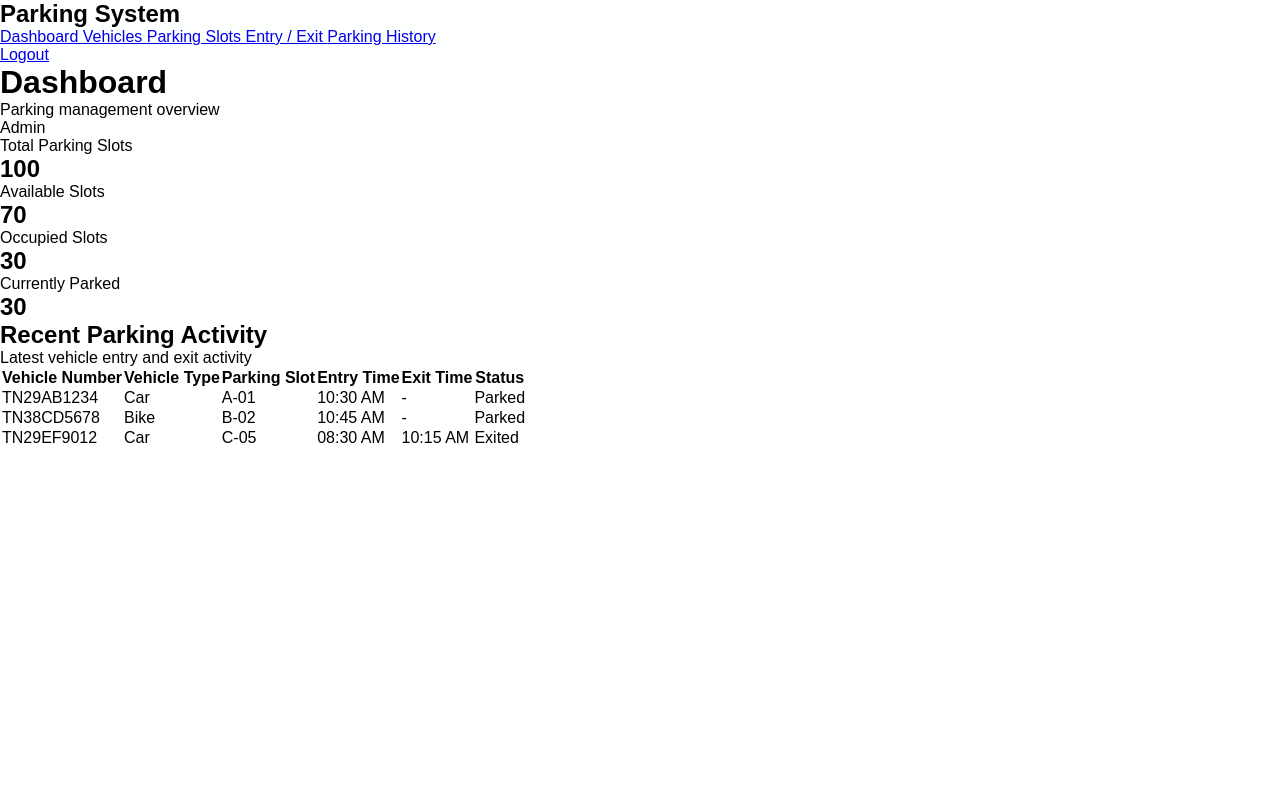
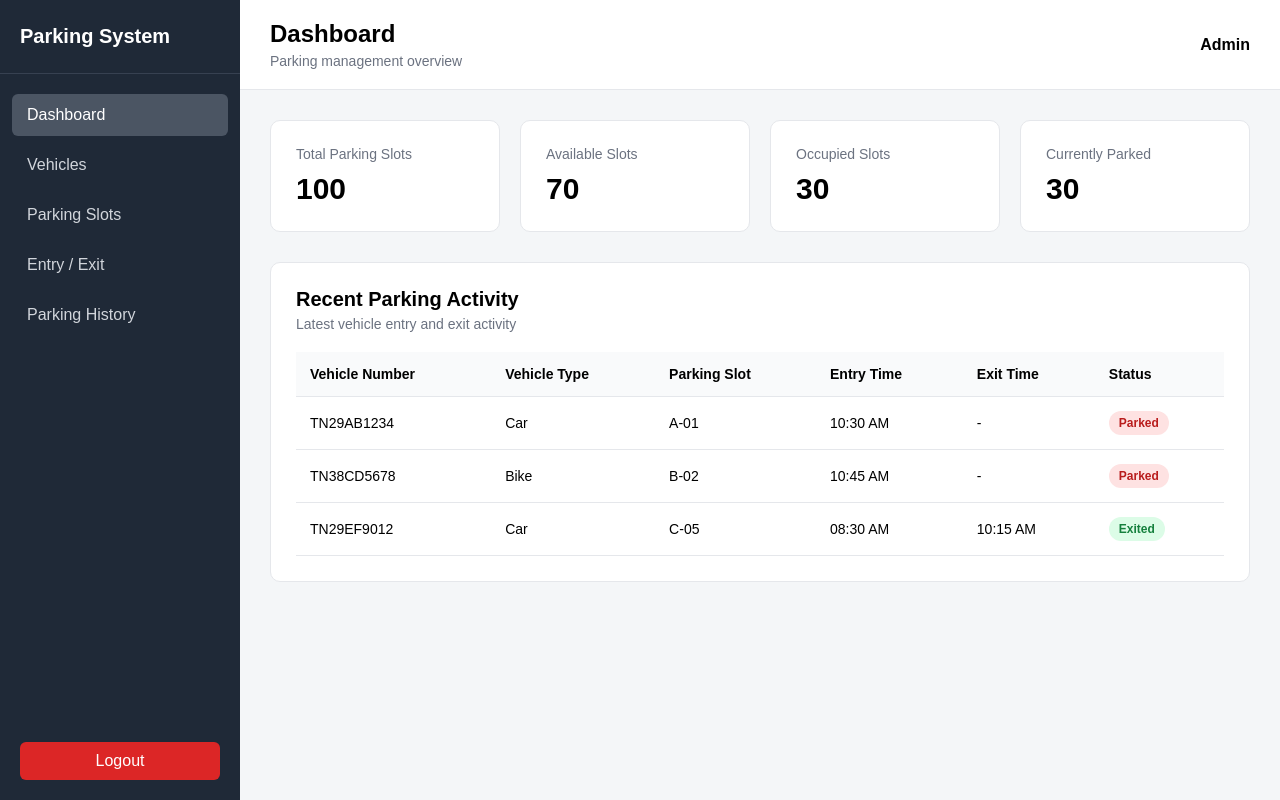
Before and after one commit to giridharan-0211/parking_management_system, a plain HTML site: page frontend/pages/dashboard.html in a window 1280 px wide. Drawn offline with Linux system fonts and the light colour scheme.

Commit message:
Implement layout styles for login and dashboard
Added layout styles for login and dashboard sections, including sidebar, header, and content areas.

```diff
--- a/frontend/css/style.css
+++ b/frontend/css/style.css
@@ -1,3 +1,7 @@
+/*
+   login LAYOUT  -------------------------------------------------------------------------
+*/
+
 * {
     box-sizing: border-box;
     margin: 0;
@@ -108,3 +112,296 @@ body {
 
     font-size: 14px;
 }
+
+/*
+   DASHBOARD LAYOUT  -------------------------------------------------------------------------
+*/
+
+.app-container {
+    display: flex;
+    min-height: 100vh;
+}
+
+
+/* Sidebar */
+
+.sidebar {
+    width: 240px;
+    background: #1f2937;
+    color: white;
+
+    display: flex;
+    flex-direction: column;
+
+    position: fixed;
+    top: 0;
+    left: 0;
+    bottom: 0;
+}
+
+
+.sidebar-header {
+    padding: 25px 20px;
+
+    border-bottom: 1px solid #374151;
+}
+
+
+.sidebar-header h2 {
+    font-size: 20px;
+}
+
+
+.sidebar-menu {
+    padding: 20px 12px;
+
+    display: flex;
+    flex-direction: column;
+
+    gap: 8px;
+}
+
+
+.menu-item {
+    text-decoration: none;
+
+    color: #d1d5db;
+
+    padding: 12px 15px;
+
+    border-radius: 6px;
+
+    transition: 0.2s;
+}
+
+
+.menu-item:hover {
+    background: #374151;
+
+    color: white;
+}
+
+
+.menu-item.active {
+    background: #4b5563;
+
+    color: white;
+}
+
+
+.sidebar-footer {
+    margin-top: auto;
+
+    padding: 20px;
+}
+
+
+.logout-button {
+    display: block;
+
+    text-align: center;
+
+    text-decoration: none;
+
+    color: white;
+
+    background: #dc2626;
+
+    padding: 10px;
+
+    border-radius: 6px;
+}
+
+
+.logout-button:hover {
+    background: #b91c1c;
+}
+
+
+/* Main Content */
+
+.main-content {
+    margin-left: 240px;
+
+    width: calc(100% - 240px);
+
+    min-height: 100vh;
+
+    background: #f4f6f8;
+}
+
+
+/* Header */
+
+.top-header {
+    background: white;
+
+    padding: 20px 30px;
+
+    border-bottom: 1px solid #e5e7eb;
+
+    display: flex;
+
+    justify-content: space-between;
+
+    align-items: center;
+}
+
+
+.top-header h1 {
+    font-size: 24px;
+
+    margin-bottom: 5px;
+}
+
+
+.top-header p {
+    color: #6b7280;
+
+    font-size: 14px;
+}
+
+
+.admin-info {
+    font-weight: 600;
+}
+
+
+/* Dashboard Content */
+
+.dashboard-content {
+    padding: 30px;
+}
+
+
+/* Statistics */
+
+.stats-grid {
+    display: grid;
+
+    grid-template-columns: repeat(4, 1fr);
+
+    gap: 20px;
+
+    margin-bottom: 30px;
+}
+
+
+.stat-card {
+    background: white;
+
+    padding: 25px;
+
+    border-radius: 10px;
+
+    border: 1px solid #e5e7eb;
+}
+
+
+.stat-info p {
+    color: #6b7280;
+
+    font-size: 14px;
+
+    margin-bottom: 10px;
+}
+
+
+.stat-info h2 {
+    font-size: 30px;
+}
+
+
+/* Dashboard Sections */
+
+.dashboard-section {
+    background: white;
+
+    border-radius: 10px;
+
+    border: 1px solid #e5e7eb;
+
+    padding: 25px;
+}
+
+
+.section-header {
+    margin-bottom: 20px;
+}
+
+
+.section-header h2 {
+    font-size: 20px;
+
+    margin-bottom: 5px;
+}
+
+
+.section-header p {
+    color: #6b7280;
+
+    font-size: 14px;
+}
+
+
+/* Table */
+
+.table-container {
+    overflow-x: auto;
+}
+
+
+table {
+    width: 100%;
+
+    border-collapse: collapse;
+}
+
+
+th {
+    text-align: left;
+
+    padding: 14px;
+
+    background: #f9fafb;
+
+    border-bottom: 1px solid #e5e7eb;
+
+    font-size: 14px;
+}
+
+
+td {
+    padding: 14px;
+
+    border-bottom: 1px solid #e5e7eb;
+
+    font-size: 14px;
+}
+
+
+.status-badge {
+    display: inline-block;
+
+    padding: 5px 10px;
+
+    border-radius: 20px;
+
+    font-size: 12px;
+
+    font-weight: 600;
+}
+
+
+.status-badge.occupied {
+    background: #fee2e2;
+
+    color: #b91c1c;
+}
+
+
+.status-badge.available {
+    background: #dcfce7;
+
+    color: #15803d;
+}
```
